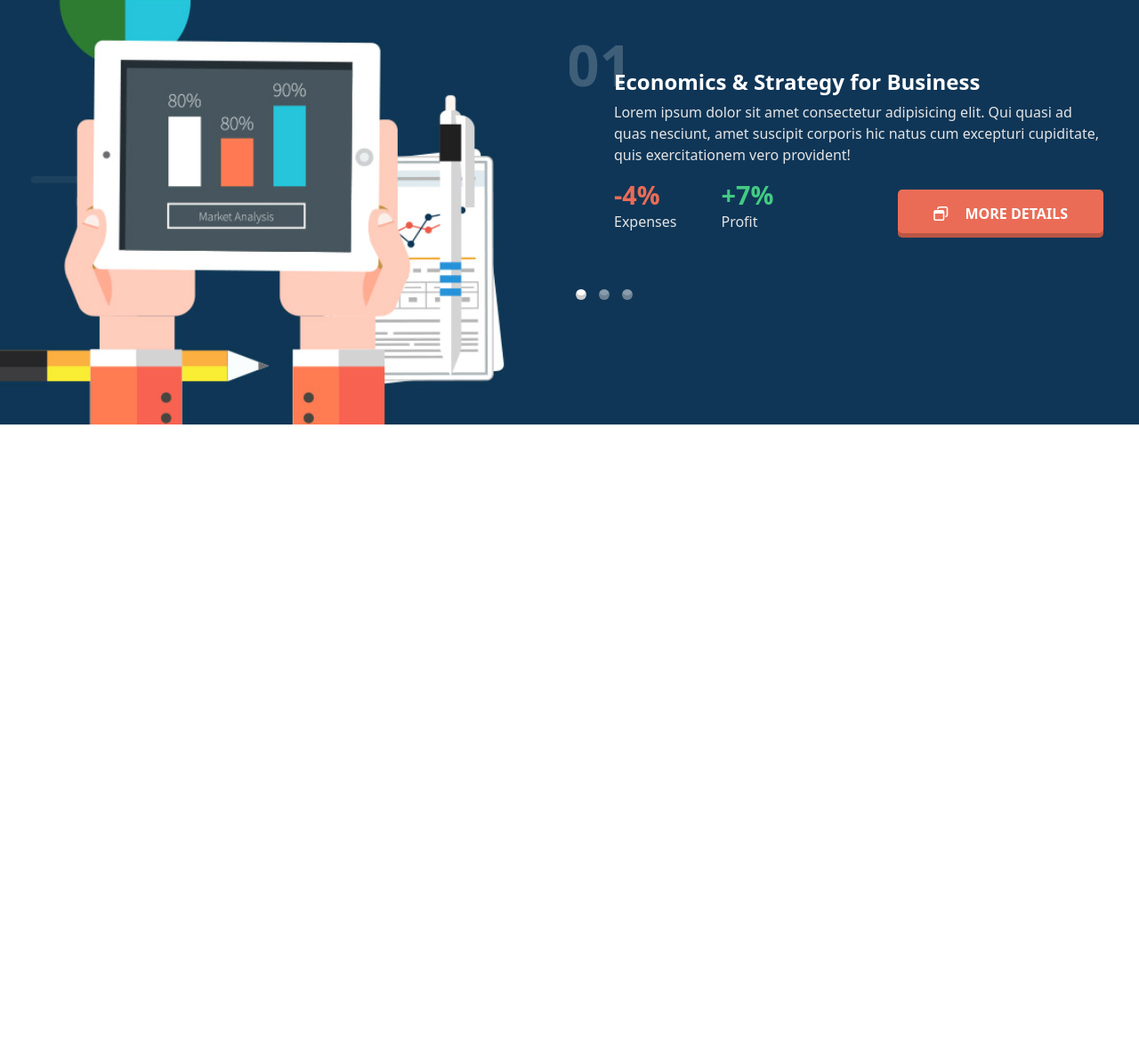
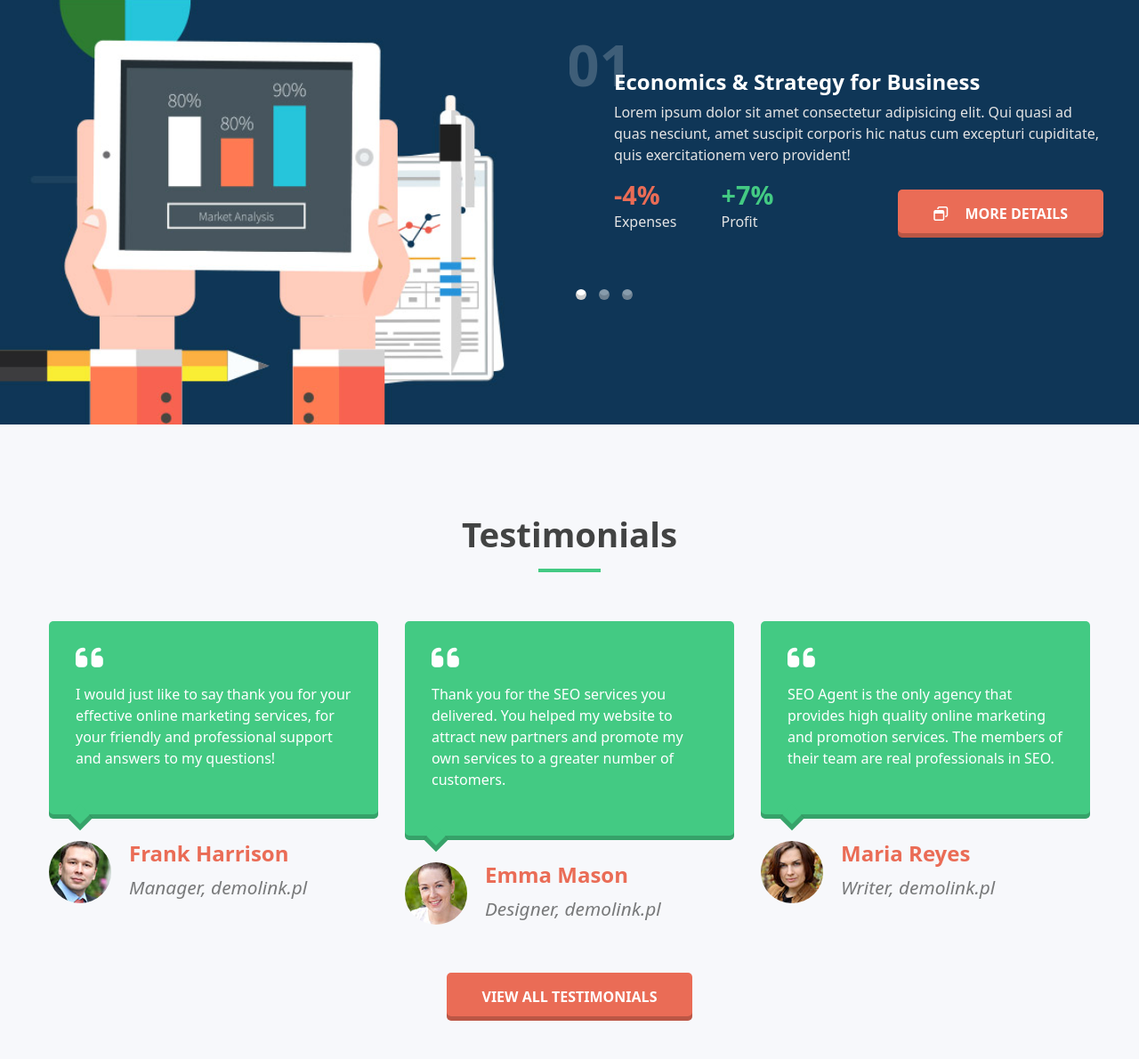
Before and after one commit to PietruchPL/seo-website, a plain HTML site: page index.html in a window 1280 px wide. Shown: the part 3806-4996 px from the top of the page at 89% size. Before the commit the page ends 4283 px from the top, so only its background shows below. Drawn offline with nearby package versions, Linux system fonts and the light colour scheme.

Commit message:
upload styles of testimonials section

```diff
--- a/SCSS/main.scss
+++ b/SCSS/main.scss
@@ -499,3 +499,81 @@ section {
 		}
 	}
 }
+//STYLES OF TESTIMONIALS SECTION
+
+.testimonials-section {
+	background-color: #f7f8fb;
+	h2 {
+		text-align: center;
+	}
+
+	.testimonials-card-section {
+		display: flex;
+		flex-flow: row wrap;
+		justify-content: center;
+		max-width: 1200px;
+		margin: 0 auto;
+
+		button {
+			margin: 40px auto;
+		}
+
+		.testimonials-card {
+			flex: 1 1 280px;
+			max-width: 370px;
+			margin: 0 15px;
+
+			blockquote {
+				position: relative;
+				margin: 25px auto;
+				padding: 70px 30px 40px;
+				background-color: $green;
+				color: $white;
+				border-radius: 5px;
+				box-shadow: inset 0 -5px 0 0 rgba(#000000, 0.2);
+
+				q {
+					position: relative;
+					display: block;
+					quotes: none;
+					font-size: 1rem;
+				}
+
+				q::before {
+					position: absolute;
+					top: -55px;
+					left: 0;
+					font-family: 'FontAwesome';
+					content: '\f10d'; /*quote left icon*/
+					font-size: 2.2rem;
+					color: $white;
+				}
+			}
+			blockquote::before {
+				position: absolute;
+				content: '';
+				width: 20px;
+				height: 20px;
+				bottom: -9px;
+				left: 25px;
+				transform: rotate(45deg);
+				background-color: $green;
+				box-shadow: inset -5px -5px 0 0 rgba(#000000, 0.2);
+			}
+
+			.testimonials-card-img {
+				display: flex;
+
+				p {
+					font-size: 1.3rem;
+					font-style: italic;
+					color: rgba($dark-grey, 0.7);
+				}
+			}
+			img {
+				margin-right: 20px;
+				border-radius: 50%;
+			}
+		}
+	}
+}
--- a/index.html
+++ b/index.html
@@ -292,6 +292,56 @@
             </div>
 
         </section>
+        <section class="testimonials-section">
+            <h2 class="h2-center">Testimonials</h2>
+            <div class="testimonials-card-section">
+                <div class="testimonials-card">
+                    <blockquote>
+                        <p><q>I would just like to say thank you for your effective online marketing services, for your
+                                friendly and professional support and answers to my questions!
+
+                            </q></p>
+                    </blockquote>
+                    <div class="testimonials-card-img">
+                        <div><img src="./img/frank-harrison.jpg" alt="Frank Harrison photo"></div>
+                        <div><h3>Frank Harrison</h3>
+                        <p>Manager, demolink.pl</p></div>
+                    </div>
+                </div>
+                <div class="testimonials-card">
+                    <blockquote>
+                        <p><q>Thank you for the SEO services you delivered. You helped my website to attract new
+                                partners and promote my own services to a greater number of customers.
+
+                            </q></p>
+                    </blockquote>
+                    <div class="testimonials-card-img">
+                        <div><img src="./img/emma-mason.jpg" alt="Emma Mason photo"></div>
+                        <div>
+                            <h3>Emma Mason</h3>
+                            <p>Designer, demolink.pl</p>
+                        </div>
+                    </div>
+                </div>
+                <div class="testimonials-card">
+                    <blockquote>
+                        <p><q>SEO Agent is the only agency that provides high quality online marketing and promotion
+                                services. The members of their team are real professionals in SEO.
+
+                            </q></p>
+                    </blockquote>
+                    <div class="testimonials-card-img">
+                        <div><img src="./img/maria-reyes.jpg" alt="Maria Reyes photo"></div>
+                        <div>
+                            <h3>Maria Reyes</h3>
+                            <p>Writer, demolink.pl</p>
+                        </div>
+                    </div>
+                </div>
+                <button class="btn-red"><a>view all testimonials</a></button>
+            </div>
+
+        </section>
     </main>
     <!-- Import Bootstrap -->
     <script src="https://cdn.jsdelivr.net/npm/bootstrap@5.2.3/dist/js/bootstrap.bundle.min.js"
```
Also changed, not shown: CSS/main.css, img/emma-mason.jpg (added), img/frank-harrison.jpg (added), img/maria-reyes.jpg (added), 1 other file.
